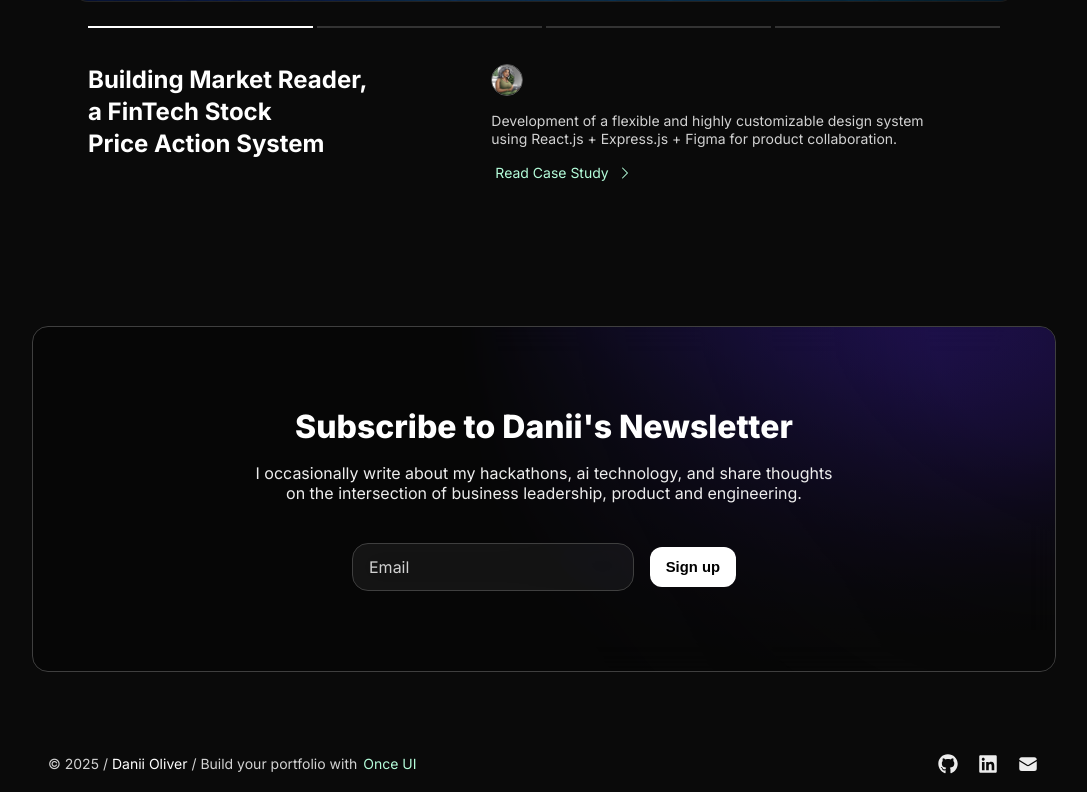
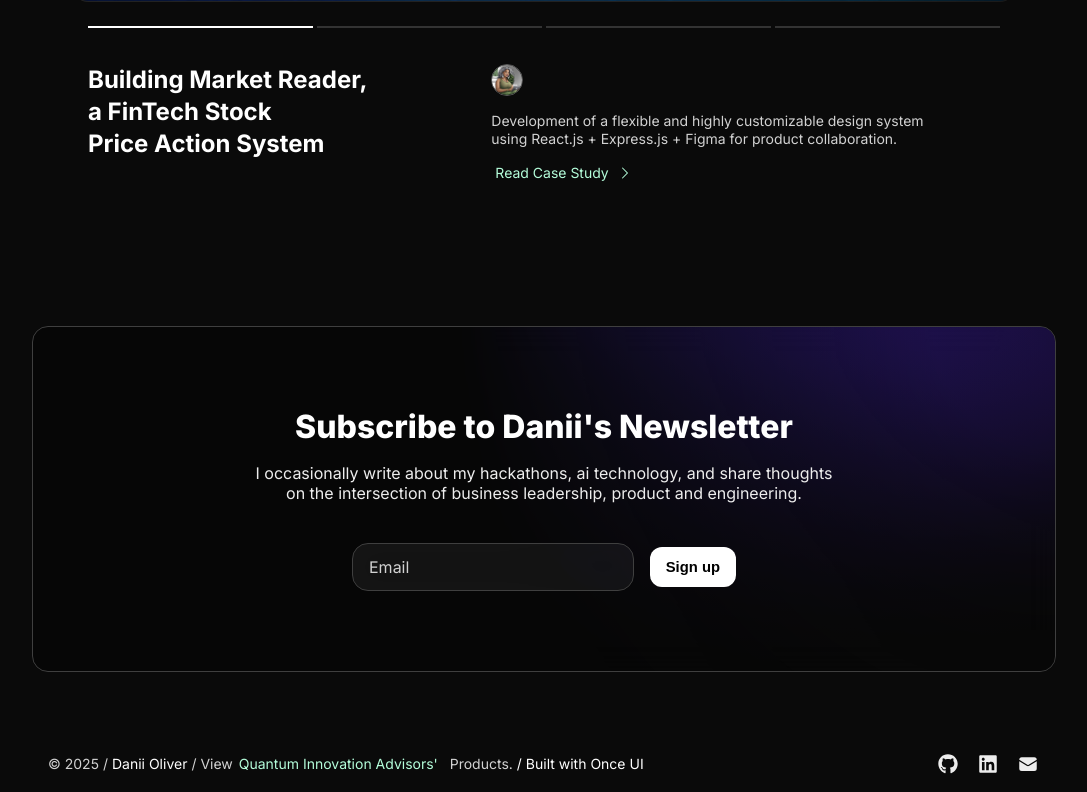
Before and after one commit to CogSciOliver/danii-oliver-portfolio-2025, a Next.js app: page /en in a window 1280 px wide. Shown: the part 3985-4777 px from the top of the page, without its empty margins (96-1183 px from the left). Built offline with nearby package versions, Linux system fonts and the light colour scheme.

Commit message:
footer update

```diff
--- a/src/components/Footer.tsx
+++ b/src/components/Footer.tsx
@@ -31,7 +31,10 @@ export const Footer = () => {
                     </Text>
                     <Text onBackground="neutral-weak">
                         {/* Usage of this template requires attribution. Please don't remove the link to Once UI. */}
-                        / Build your portfolio with <SmartLink style={{marginLeft: '-0.125rem'}} href="https://once-ui.com/templates/magic-portfolio">Once UI</SmartLink>
+                        / View <SmartLink style={{marginLeft: '-0.125rem'}} href="https://quantuminnovationadvisors.com">Quantum Innovation Advisors'</SmartLink> Products.
+                    </Text>
+                    <Text paddingX="4">
+                        / Built with Once UI
                     </Text>
                 </Text>
                 <Flex
```
